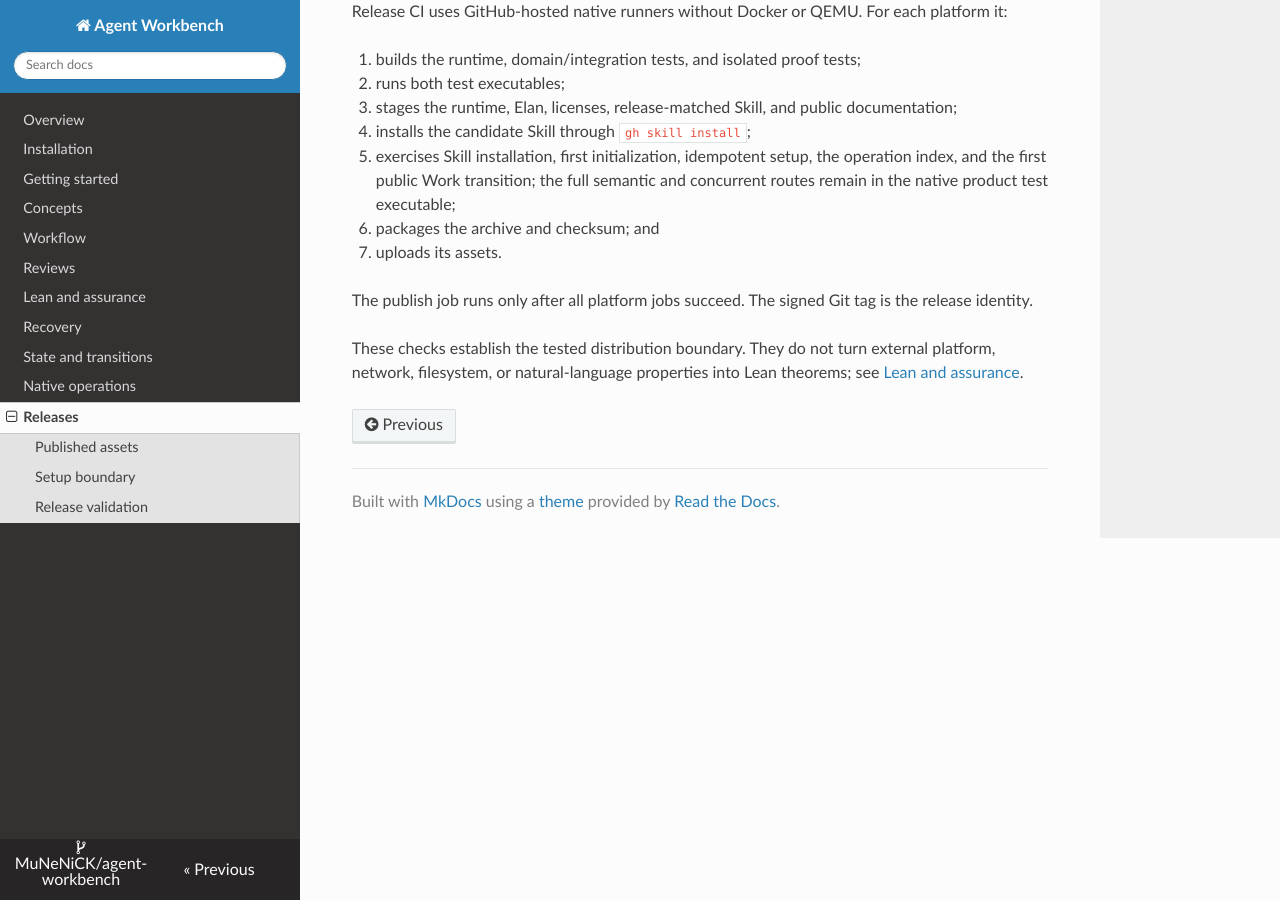
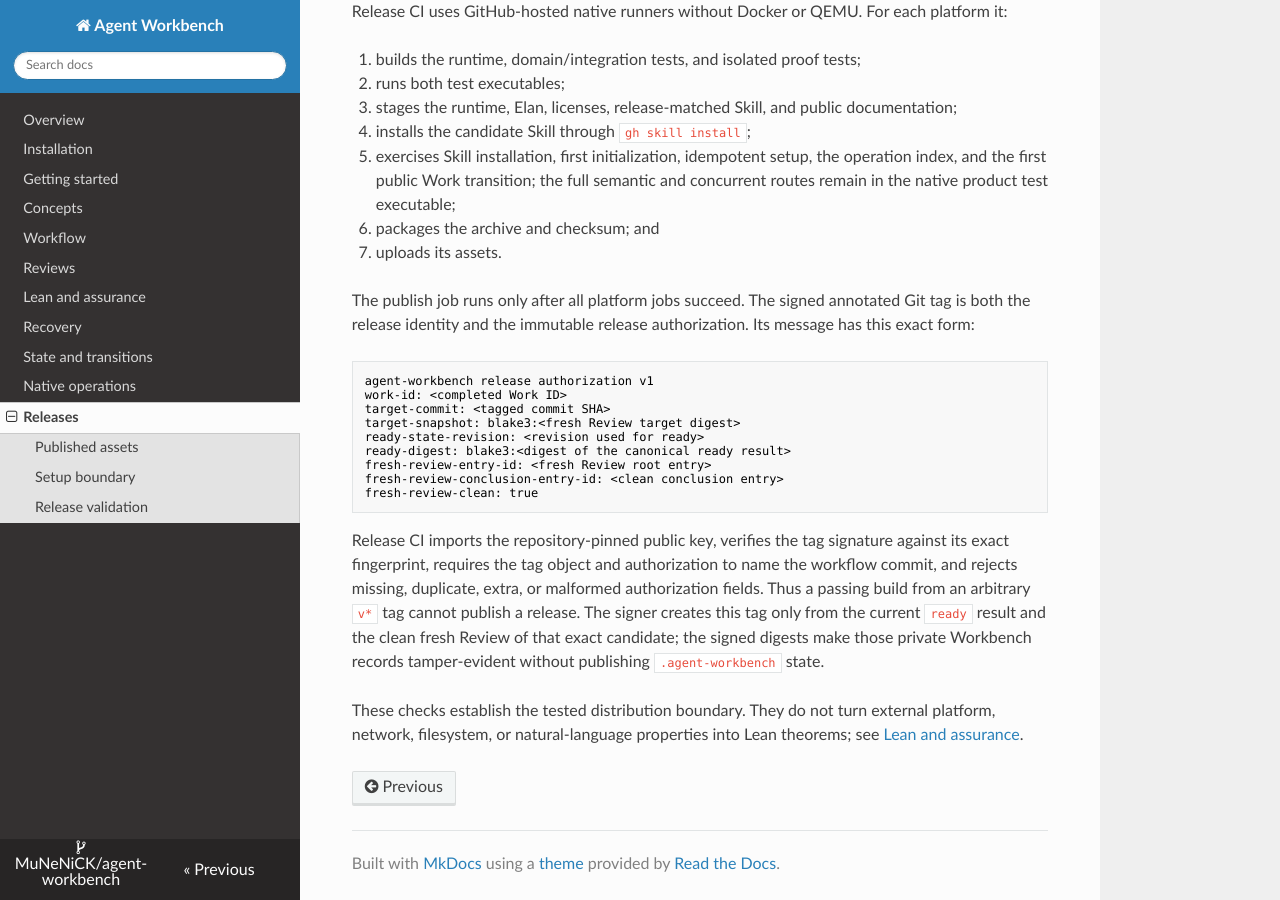
Before and after one commit to MuNeNiCK/agent-workbench, an MkDocs documentation site: the page built from docs/content/releases.md, in a window 1280 px wide and 900 px high, scrolled down 932 px. Built offline with MkDocs 1.6.1, drawn with Linux system fonts in a browser that asks for light colours; nearby versions of some CDN libraries.

Commit message:
fix: close release workflow assurance gaps

````diff
--- a/docs/content/releases.md
+++ b/docs/content/releases.md
@@ -42,7 +42,27 @@ Release CI uses GitHub-hosted native runners without Docker or QEMU. For each pl
 6. packages the archive and checksum; and
 7. uploads its assets.
 
-The publish job runs only after all platform jobs succeed. The signed Git tag is the release identity.
+The publish job runs only after all platform jobs succeed. The signed annotated Git tag is both the
+release identity and the immutable release authorization. Its message has this exact form:
+
+```text
+agent-workbench release authorization v1
+work-id: <completed Work ID>
+target-commit: <tagged commit SHA>
+target-snapshot: blake3:<fresh Review target digest>
+ready-state-revision: <revision used for ready>
+ready-digest: blake3:<digest of the canonical ready result>
+fresh-review-entry-id: <fresh Review root entry>
+fresh-review-conclusion-entry-id: <clean conclusion entry>
+fresh-review-clean: true
+```
+
+Release CI imports the repository-pinned public key, verifies the tag signature against its exact
+fingerprint, requires the tag object and authorization to name the workflow commit, and rejects
+missing, duplicate, extra, or malformed authorization fields. Thus a passing build from an arbitrary
+`v*` tag cannot publish a release. The signer creates this tag only from the current `ready` result
+and the clean fresh Review of that exact candidate; the signed digests make those private Workbench
+records tamper-evident without publishing `.agent-workbench` state.
 
 These checks establish the tested distribution boundary. They do not turn external platform,
 network, filesystem, or natural-language properties into Lean theorems; see
````
Also changed, not shown: docs/content/reviews.md (+4 -1 lines), 15 other files.
